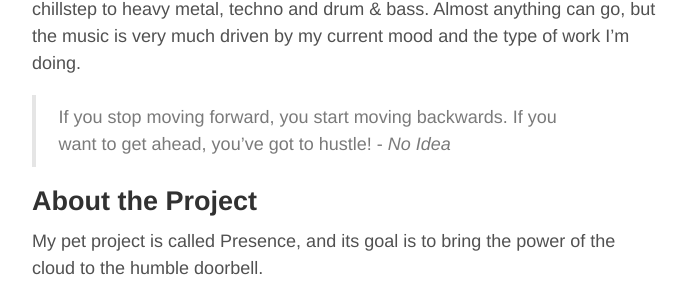
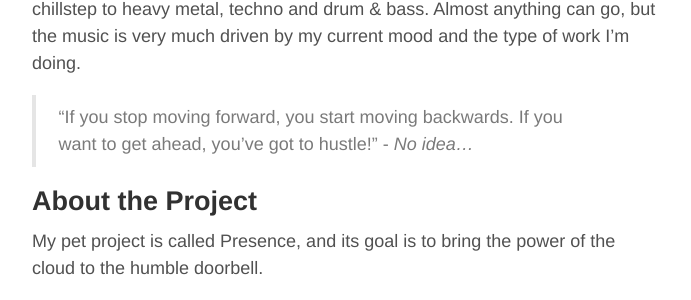
Before and after one commit to MikeHardman/mikehardman.github.io, a Jekyll site: the page built from about.md, in a window 1280 px wide. Shown: the part 777-1077 px from the top of the page, without its empty margins (293-984 px from the left). Built offline with Jekyll 4.4.1, drawn with Linux system fonts in a browser that asks for light colours.

```diff
--- a/about.md
+++ b/about.md
@@ -19,7 +19,7 @@ title: About
 
   I listen to a lot of varied music when I code, from nice ambient, classical and chillstep to heavy metal, techno and drum & bass. Almost anything can go, but the music is very much driven by my current mood and the type of work I'm doing.
 
-  > If you stop moving forward, you start moving backwards. If you want to get ahead, you've got to hustle! - *No Idea*
+  > "If you stop moving forward, you start moving backwards. If you want to get ahead, you've got to hustle!" - *No idea...*
 
 ## About the Project
 
```
